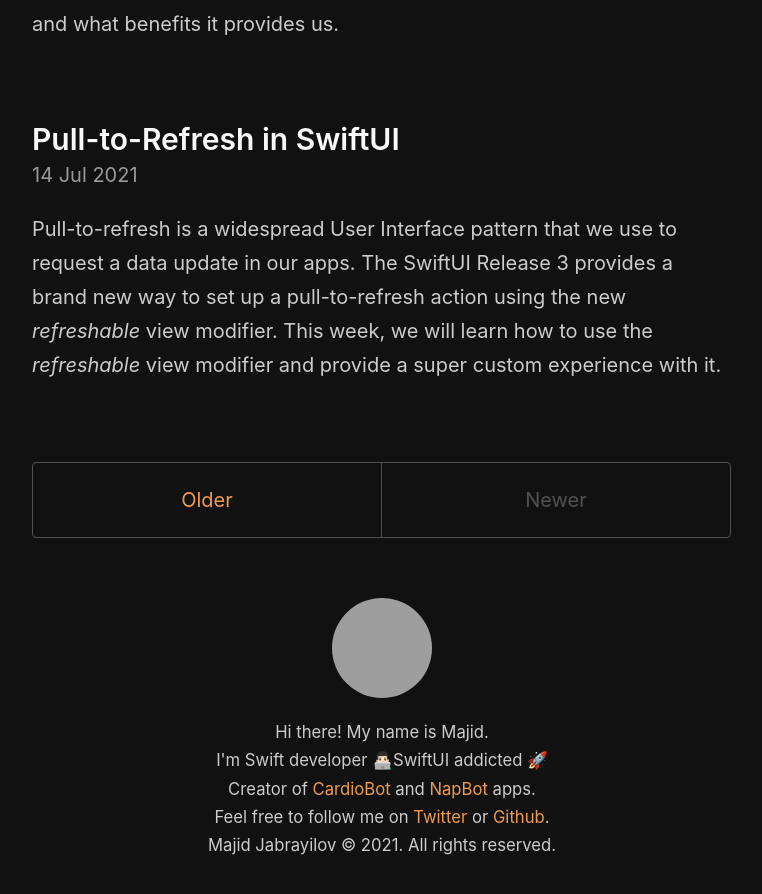
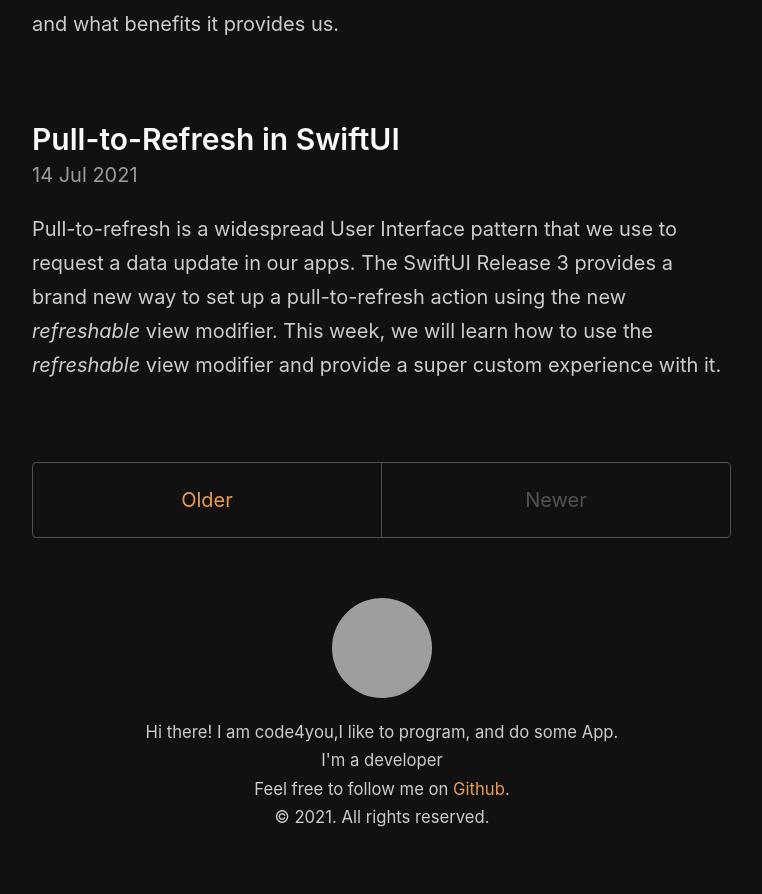
Before and after one commit to code4you2021/code4you.github.io, a Jekyll site: the page built from index.html, in a window 1280 px wide and 900 px high, scrolled down 3212 px, cut to the strip 0-894 px from the top of the window. Shown: the whole strip, without its empty margins (258-1020 px from the left). Built offline with Jekyll 4.4.1, drawn with Linux system fonts in a browser that asks for light colours; the list of posts is cut into pages by our own code; after the commit the page ends 4083 px from its top, so only the background shows below that; grey boxes are pictures that could not be loaded.

```diff
--- a/_config.yml
+++ b/_config.yml
@@ -8,7 +8,7 @@ title:               Code4You
 url:                 https://code4you.dev
 paginate:            10
 baseurl:             ""
-analytics_id:        UA-18491817-18
+analytics_id:        G-1WQVZK1CR7'
 
 # Assets
 #
--- a/_layouts/default.html
+++ b/_layouts/default.html
@@ -25,25 +25,25 @@
 
       <footer class="footer">
           {% avatar mecid size=100 %}
-          <small>Hi there! My name is Majid.</small>
-          <small>I'm Swift developer 👨🏻‍💻SwiftUI addicted 🚀</small>
-          <small>Creator of <a href="https://cardiobot.swiftwithmajid.com">CardioBot</a> and <a href="https://napbot.swiftwithmajid.com">NapBot</a> apps.</small>
-          <small>Feel free to follow me on <a href="https://twitter.com/mecid">Twitter</a> or <a href="https://github.com/mecid">Github</a>.</small>
+          <small>Hi there! I am code4you,I like to program, and do some App.</small>
+          <small>I'm a developer</small>
+          <small>Feel free to follow me on <a href="https://github.com/code4you2021">Github</a>.</small>
         <small>
-          Majid Jabrayilov &copy; <time datetime="{{ site.time | date_to_xmlschema }}">{{ site.time | date: '%Y' }}</time>. All rights reserved.
+          &copy; <time datetime="{{ site.time | date_to_xmlschema }}">{{ site.time | date: '%Y' }}</time>. All rights reserved.
         </small>
       </footer>
     </div>
 
     {% if site.analytics_id %}
-     <script>
-       (function(i,s,o,g,r,a,m){i['GoogleAnalyticsObject']=r;i[r]=i[r]||function(){
-       (i[r].q=i[r].q||[]).push(arguments)},i[r].l=1*new Date();a=s.createElement(o),
-       m=s.getElementsByTagName(o)[0];a.async=1;a.src=g;m.parentNode.insertBefore(a,m)
-       })(window,document,'script','//www.google-analytics.com/analytics.js','ga');
-       ga('create', '{{ site.analytics_id }}', 'auto');
-       ga('send', 'pageview');
-     </script>
+    <!-- Global site tag (gtag.js) - Google Analytics -->
+    <script async src="https://www.googletagmanager.com/gtag/js?id=G-1WQVZK1CR7"></script>
+    <script>
+      window.dataLayer = window.dataLayer || [];
+      function gtag(){dataLayer.push(arguments);}
+      gtag('js', new Date());
+
+      gtag('config', '{{ site.analytics_id }}');
+    </script>
     {% endif %}
   </body>
 </html>
```
